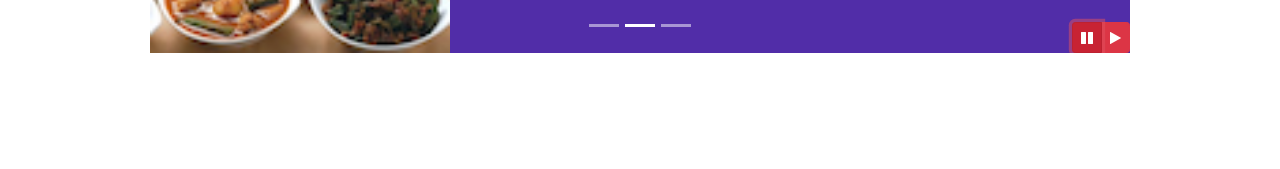
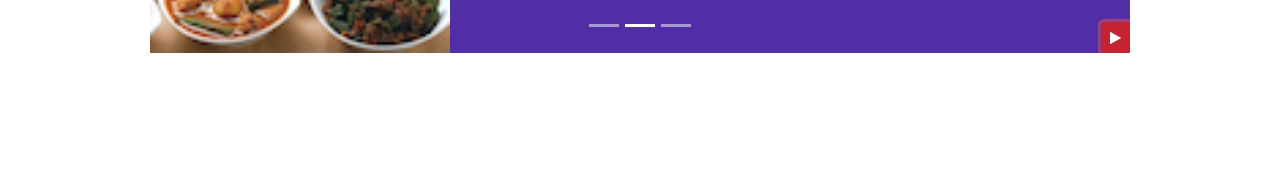
Before and after one commit to Moskaoud/Restaurant, a website: page index.html in a window 1280 px wide. Both pictures are taken after a click on the button 1087 px from the left and 668 px from the top of the page. Shown: the part 631-800 px from the top of the page. Drawn offline with nearby package versions, Linux system fonts and the light colour scheme.

Commit message:
JQuery carousel play & pause single button

```diff
--- a/index.html
+++ b/index.html
@@ -230,15 +230,17 @@
                             <span class="carousel-control-next-icon"></span>
                         </a>
 
-                        <div class="btn-group" id="carouselButton">
+                        <!-- <div class="btn-group" id="carouselButton">
                             <button class="btn btn-danger btn-sm" id="carousel-pause">
                                 <span class="fa fa-pause"></span>
                             </button>
                             <button class="btn btn-danger btn-sm" id="carousel-play">
                                 <span class="fa fa-play"></span>
                             </button>
-                        </div>
-
+                        </div> -->
+                        <button class="btn btn-danger btn-sm" id="carouselButton">
+                            <span id="carousel-button-icon" class="fa fa-pause"></span>
+                        </button>
                     </div>
                 </div>
 
@@ -420,7 +422,7 @@
                         $('[data-toggle="tooltip"]').tooltip();
                     });
 
-                    // carousel play and pause
+                    // carousel play and pause two buttons
                     $(document).ready(function () {
                         $("#mycarousel").carousel({ interval: 2000 });
                         $("#carousel-pause").click(function () {
@@ -430,6 +432,24 @@
                             $("#mycarousel").carousel('cycle');
                         });
                     });
+
+                    // carousel play and pause single button
+                        $(document).ready(function () {
+
+                            $("#carouselButton").click(function () {
+                                if ($("#carouselButton").children("span").hasClass('fa-pause')) {
+                                    $("#mycarousel").carousel('pause');
+                                    $("#carouselButton").children("span").removeClass('fa-pause');
+                                    $("#carouselButton").children("span").addClass('fa-play');
+                                }
+                                else if ($("#carouselButton").children("span").hasClass('fa-play')) {
+                                    $("#mycarousel").carousel('cycle');
+                                    $("#carouselButton").children("span").removeClass('fa-play');
+                                    $("#carouselButton").children("span").addClass('fa-pause');
+                                }
+                            });
+                        });
+
                 </script>
 </body>
 
```
